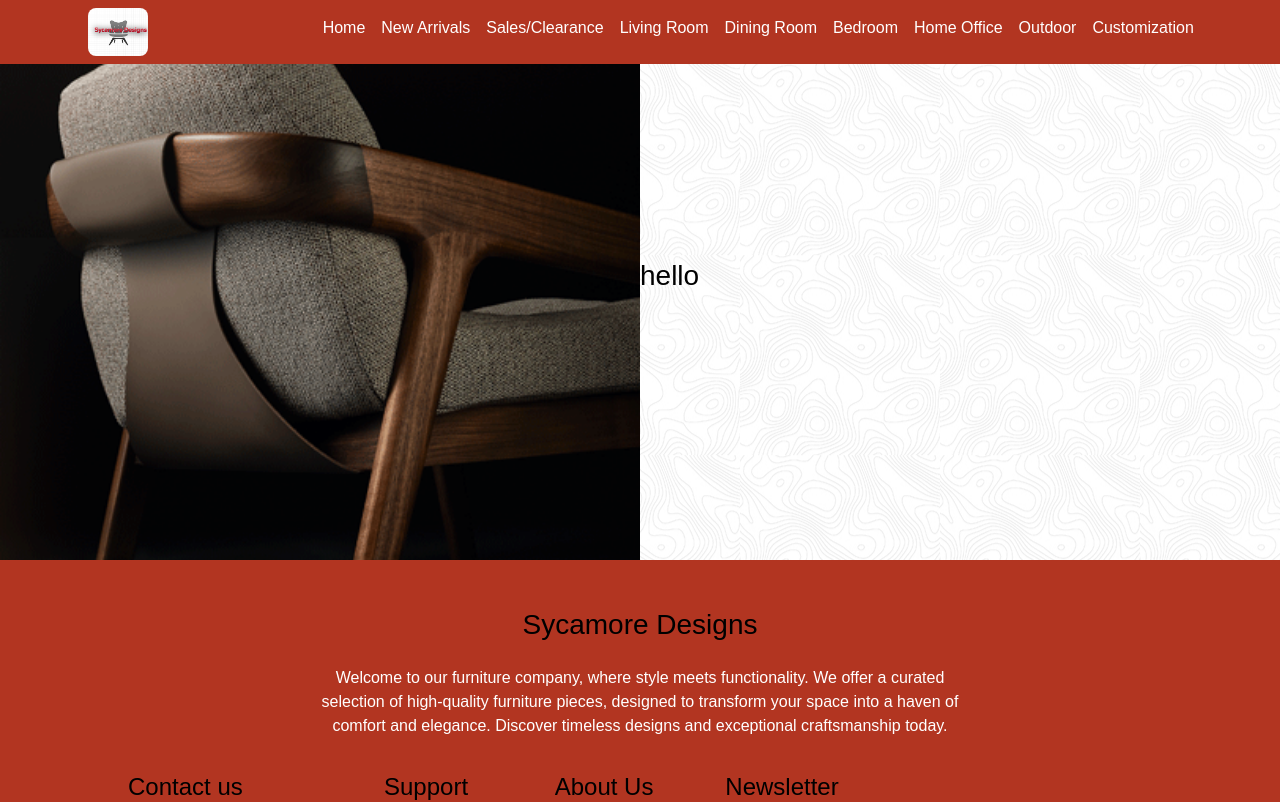
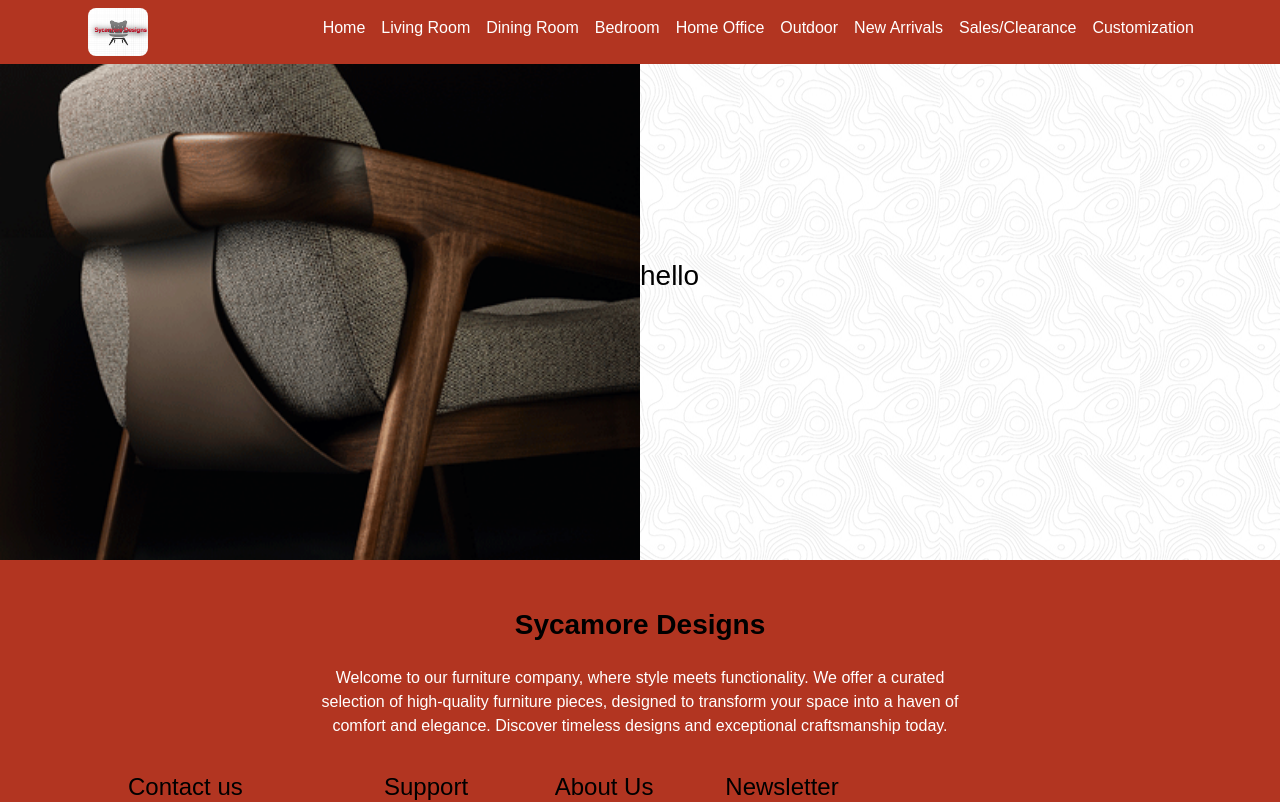
Before and after one commit to Roche001/FurniFusion, a React (Create React App) app: page / in a window 1280 px wide. Shown: the top 802 px of the page. Built offline with nearby package versions, Linux system fonts and the light colour scheme; a web font is replaced by a local one.

Commit message:
updte changes

```diff
--- a/src/App.jsx
+++ b/src/App.jsx
@@ -9,6 +9,14 @@ import Product from "./components/product/Product";
 import Buy from "./components/buy/Buy";
 import Search from "./components/search/Search";
 import Cart from "./components/cart/Cart";
+import Bedroom from "./components/bedroom/Bedroom";
+import Customization from "./components/customization/Customization";
+import Diningroom from "./components/diningroom/Diningroom";
+import Homeoffice from "./components/homeoffice/Homeoffice";
+import Livingroom from "./components/livingroom/Livingroom";
+import Newarrivals from "./components/newarrivals/Newarrivals";
+import Outdoor from "./components/outdoor/Outdoor";
+import Salesclearance from "./components/salesclearance/Salesclearance";
 import Footer from "./components/footer/Footer";
 const App = () => {
   return (
@@ -21,6 +29,14 @@ const App = () => {
         <Route Product path="Product" exact element={<Product />} />
         <Route Buy path="Buy" exact element={<Buy />} />
         <Route Search path="Search" exact element={<Search />} />
+        <Route Cart path="Bedroom" exact element={<Bedroom />} />
+        <Route Cart path="Customization" exact element={<Customization />} />
+        <Route Cart path="Diningroom" exact element={<Diningroom />} />
+        <Route Cart path="Homeoffice" exact element={<Homeoffice />} />
+        <Route Cart path="Livingroom" exact element={<Livingroom />} />
+        <Route Cart path="Newarrivals" exact element={<Newarrivals />} />
+        <Route Cart path="Outdoor " exact element={<Outdoor />} />
+        <Route Cart path="Salesclearance" exact element={<Salesclearance />} />
         <Route Cart path="Cart" exact element={<Cart />} />
       </Routes>
       <Footer />
--- a/src/components/footer/Footer.css
+++ b/src/components/footer/Footer.css
@@ -19,6 +19,7 @@
 .footer-about h3 {
   font-family: "Signika Negative", sans-serif;
   color: #000000;
+  font-weight: 600;
 }
 .footer-about p {
   margin-top: 1rem;
--- a/src/components/top/Top.css
+++ b/src/components/top/Top.css
@@ -64,11 +64,11 @@
     align-items: flex-start;
     justify-content: space-around;
   }
-  .side-bar {
+  /* .side-bar {
     display: flex;
     flex-direction: column;
     width: 100vw;
-  }
+  } */
   .top-icon {
     display: block;
     margin-top: 1rem;
@@ -79,7 +79,6 @@
     background: #37474f;
     align-items: center;
     justify-content: center;
-
     z-index: 9999;
     height: 30vh;
     position: absolute;
--- a/src/components/top/Top.jsx
+++ b/src/components/top/Top.jsx
@@ -27,11 +27,11 @@ const Top = () => {
       </div>
       <div className={menuOpen ? "menu-items-one" : "menu-items"}>
         <div className="side-bar">
-          {bar.map((bar, index) => {
+          {bar.map((item, index) => {
             return (
               <div key={index} className="menu-one">
-                <Link to={bar.titleLink} id="menu-two" onClick={handleClick}>
-                  <h5>{bar.title}</h5>
+                <Link to={item.titleLink} id="menu-two" onClick={handleClick}>
+                  <h5>{item.title}</h5>
                 </Link>
               </div>
             );
--- a/src/nav.js
+++ b/src/nav.js
@@ -1,11 +1,11 @@
 export const bar = [
   { title: "Home", titleLink: "/" },
-  { title: "New Arrivals", titleLink: "/NewArrivals" },
-  { title: "Sales/Clearance", titleLink: "/Sales/Clearance" },
   { title: "Living Room", titleLink: "/Livingroom" },
   { title: "Dining Room", titleLink: "/DiningRoom" },
   { title: "Bedroom", titleLink: "/Bedroom" },
   { title: "Home Office", titleLink: "/Homeoffice" },
   { title: "Outdoor", titleLink: "/Outdoor" },
+  { title: "New Arrivals", titleLink: "/NewArrivals" },
+  { title: "Sales/Clearance", titleLink: "/Sales/Clearance" },
   { title: "Customization", titleLink: "/Customization" },
 ];
```
Also changed, not shown: src/components/customization/Custoemization.css (deleted), src/components/customization/Customization.css (added).
